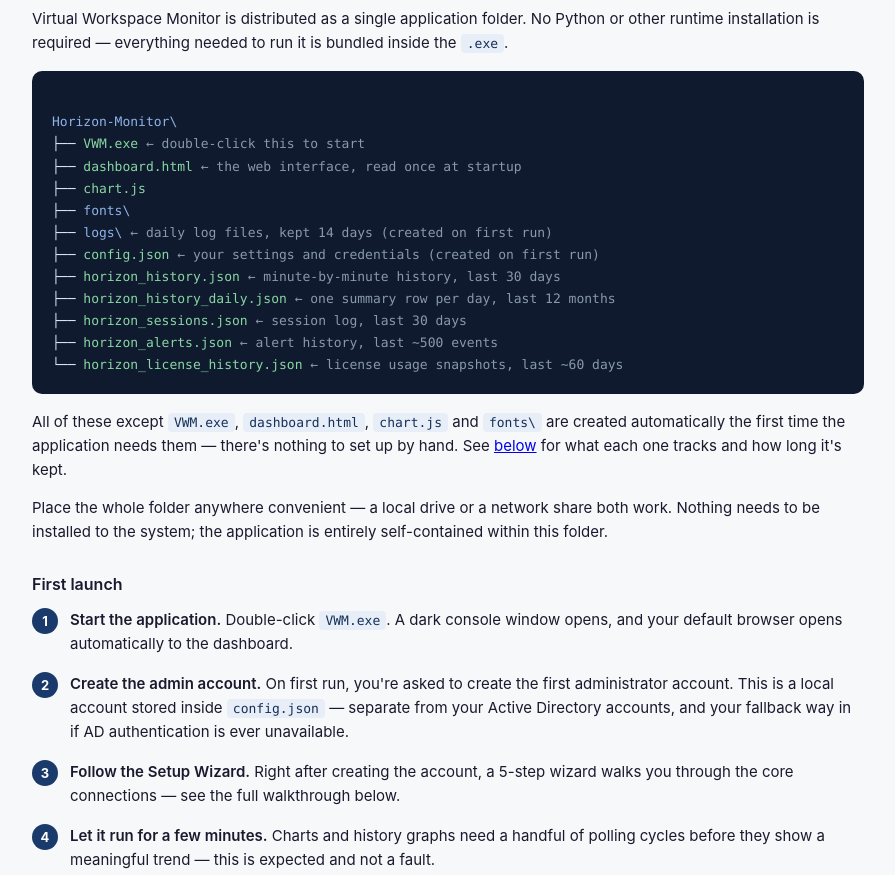
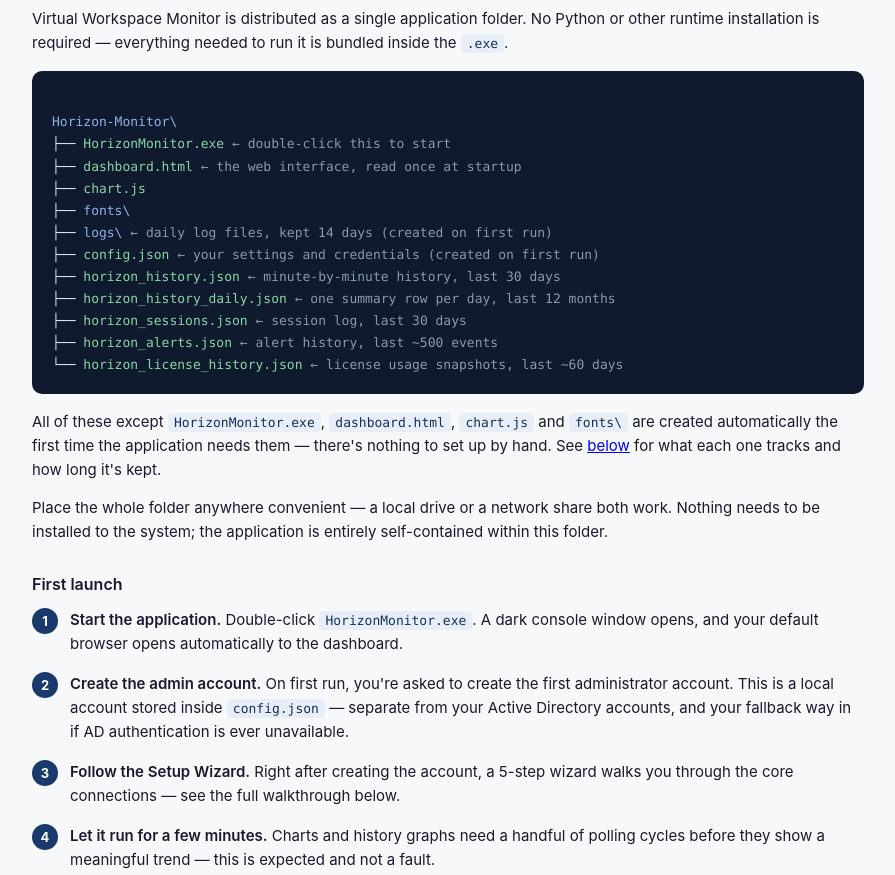
Before and after one commit to skynet-projects/virtual-workspace-monitor, a plain HTML site: page docs/Virtual-Workspace-Monitor-Manual.html in a window 1280 px wide. Shown: the part 1143-2018 px from the top of the page, without its empty margins (192-1087 px from the left). Drawn offline with Linux system fonts and the light colour scheme; a web font is replaced by a local one.

Commit message:
New version: 1.6.0

```diff
--- a/docs/Virtual-Workspace-Monitor-Manual.html
+++ b/docs/Virtual-Workspace-Monitor-Manual.html
@@ -103,7 +103,7 @@ footer strong{color:var(--text)}
     <p>A standalone monitoring dashboard for Omnissa Horizon environments — sessions, infrastructure, capacity, and alerts in one place.</p>
     <div class="meta">
       <div><strong>User Guide</strong></div>
-      <div>Covers v1.5.0</div>
+      <div>Covers v1.4.1</div>
       <div>Developed by Pascal Rijzinga</div>
     </div>
   </div>
@@ -146,7 +146,7 @@ footer strong{color:var(--text)}
     <p>Virtual Workspace Monitor is distributed as a single application folder. No Python or other runtime installation is required — everything needed to run it is bundled inside the <code>.exe</code>.</p>
     <div class="tree">
 <span class="d">Horizon-Monitor\</span>
-├── <span class="c">VWM.exe</span>          <span style="color:#8899aa">← double-click this to start</span>
+├── <span class="c">HorizonMonitor.exe</span>          <span style="color:#8899aa">← double-click this to start</span>
 ├── <span class="c">dashboard.html</span>            <span style="color:#8899aa">← the web interface, read once at startup</span>
 ├── <span class="c">chart.js</span>
 ├── <span class="d">fonts\</span>
@@ -158,12 +158,12 @@ footer strong{color:var(--text)}
 ├── <span class="c">horizon_alerts.json</span>        <span style="color:#8899aa">← alert history, last ~500 events</span>
 └── <span class="c">horizon_license_history.json</span> <span style="color:#8899aa">← license usage snapshots, last ~60 days</span>
     </div>
-    <p>All of these except <code>VWM.exe</code>, <code>dashboard.html</code>, <code>chart.js</code> and <code>fonts\</code> are created automatically the first time the application needs them — there's nothing to set up by hand. See <a href="#history-files">below</a> for what each one tracks and how long it's kept.</p>
+    <p>All of these except <code>HorizonMonitor.exe</code>, <code>dashboard.html</code>, <code>chart.js</code> and <code>fonts\</code> are created automatically the first time the application needs them — there's nothing to set up by hand. See <a href="#history-files">below</a> for what each one tracks and how long it's kept.</p>
     <p>Place the whole folder anywhere convenient — a local drive or a network share both work. Nothing needs to be installed to the system; the application is entirely self-contained within this folder.</p>
 
 <h3>First launch</h3>
     <ol class="steps">
-      <li><strong>Start the application.</strong> Double-click <code>VWM.exe</code>. A dark console window opens, and your default browser opens automatically to the dashboard.</li>
+      <li><strong>Start the application.</strong> Double-click <code>HorizonMonitor.exe</code>. A dark console window opens, and your default browser opens automatically to the dashboard.</li>
       <li><strong>Create the admin account.</strong> On first run, you're asked to create the first administrator account. This is a local account stored inside <code>config.json</code> — separate from your Active Directory accounts, and your fallback way in if AD authentication is ever unavailable.</li>
       <li><strong>Follow the Setup Wizard.</strong> Right after creating the account, a 5-step wizard walks you through the core connections — see the full walkthrough below.</li>
       <li><strong>Let it run for a few minutes.</strong> Charts and history graphs need a handful of polling cycles before they show a meaningful trend — this is expected and not a fault.</li>
@@ -229,7 +229,7 @@ footer strong{color:var(--text)}
     </div>
 
     <h3 id="history-files">Data files &amp; retention</h3>
-    <p>Virtual Workspace Monitor keeps its own history independently of Horizon itself, by polling on a schedule (interval configurable in Settings) and appending each result to a small set of local files next to <code>VWM.exe</code>. Nothing is sent anywhere else. Each file has a fixed retention window — older entries are automatically trimmed off so the files never grow indefinitely.</p>
+    <p>Virtual Workspace Monitor keeps its own history independently of Horizon itself, by polling on a schedule (interval configurable in Settings) and appending each result to a small set of local files next to <code>HorizonMonitor.exe</code>. Nothing is sent anywhere else. Each file has a fixed retention window — older entries are automatically trimmed off so the files never grow indefinitely.</p>
     <table class="ktable">
       <tr><th>File</th><th>What it tracks</th><th>Retention</th><th>Feeds into</th></tr>
       <tr><td><code>config.json</code></td><td>Connections, thresholds, branding, users — every setting on the Settings page. Passwords are DPAPI-encrypted, tied to the Windows account and machine that saved them.</td><td>Kept until changed</td><td>Everywhere</td></tr>
@@ -311,7 +311,7 @@ footer strong{color:var(--text)}
     <p>The Sessions and Machines tables have a CSV download button in the toolbar. It exports the currently filtered data as a CSV file with UTF-8 encoding and BOM for correct display in Excel. The filename includes the current date.</p>
     <h3>Quick actions</h3>
     <p>When At a Glance shows error machines, each machine name is clickable and opens the machine detail popup directly. A "Restart all" button restarts all error machines at once (with confirmation). When 3 or more machines are in PROVISIONING_ERROR simultaneously, a separate amber banner warns of a possible vCenter or storage issue.</p>
-    <p>Machines that are simply in between states — <em>Deleting</em> (an instant clone being refreshed after logoff), <em>Maintenance</em>, <em>Already used</em>, <em>Drain mode</em> — are listed separately in a grey "in a transitional state" block, with the actual state next to each name. They don't count as errors, don't get a Restart button and never raise an alert. Before 1.5.0 they were lumped in with the real errors, which made the count look worse than it was.</p>
+    <p>Machines that are simply in between states — <em>Deleting</em> (an instant clone being refreshed after logoff), <em>Maintenance</em>, <em>Already used</em>, <em>Drain mode</em> — are listed separately in a grey "in a transitional state" block, with the actual state next to each name. They don't count as errors, don't get a Restart button and never raise an alert. Before 1.4.1 they were lumped in with the real errors, which made the count look worse than it was.</p>
     <h3>Machine error alerts</h3>
     <p>The alert engine monitors machines for error states (Error, Agent unreachable, Agent config error, Customization error, Missing) and provisioning failures (Provisioning error). Both have configurable thresholds under Settings → Thresholds &amp; Alerts: the warning and critical thresholds for machine errors, and the bulk threshold for provisioning errors. When the bulk provisioning threshold is reached, a critical alert fires with the affected pool names, indicating a possible vCenter or storage problem. The Dashboard, the Machines tab and the alert engine all use the same list of what counts as an error, so the numbers agree with each other.</p>
     <h3>Print</h3>
@@ -459,15 +459,15 @@ footer strong{color:var(--text)}
     <p>If your vCenter contains hosts that aren't part of the VDI environment (file servers, application servers, etc.), you can filter them out under <strong>Settings → ESXi Specs → VDI Host Filter</strong>. Pick a cluster from the dropdown for a quick selection, or choose "Select hosts manually" for individual control. The filter applies globally — all widgets, charts, background loops, and machine/datastore lists show only data from the selected hosts. Set to "All hosts" to disable the filter.</p>
 
     <h3>Updating to a new version</h3>
-    <p>Replace <code>VWM.exe</code> and <code>dashboard.html</code> with the new versions and restart the application. <code>config.json</code>, the <code>horizon_*.json</code> files and the <code>logs\</code> folder are never touched by an update — your configuration and history carry over automatically.</p>
+    <p>Replace <code>HorizonMonitor.exe</code> and <code>dashboard.html</code> with the new versions and restart the application. <code>config.json</code>, the <code>horizon_*.json</code> files and the <code>logs\</code> folder are never touched by an update — your configuration and history carry over automatically.</p>
 
     <h3>Building from source</h3>
     <p>From the folder containing <code>horizon_monitor.py</code>, <code>dashboard.html</code>, and <code>build.bat</code> (not the folder where the app runs from):</p>
     <ol>
       <li>Run <code>.\build.bat</code> (with the <code>.bat</code> — PowerShell will complain about an unrecognized command without it).</li>
       <li>It asks one question: <em>"Is dit een build om te distribueren naar een andere omgeving...?"</em> Answer <strong>N</strong> to keep your own settings, passwords, and history (a normal update for yourself). Answer <strong>J</strong> for a clean build with none of that — for handing to someone else, who'll see the setup wizard on first launch.</li>
-      <li>The finished, ready-to-run package appears in a new <code>release\</code> folder — <code>VWM.exe</code>, <code>dashboard.html</code>, <code>chart.js</code>, <code>handleiding.html</code>, the <code>fonts\</code> folder, and (if you answered N) your own <code>config.json</code> and history files.</li>
-      <li>Copy the whole <code>release\</code> folder to wherever you want to run it, and start <code>VWM.exe</code>.</li>
+      <li>The finished, ready-to-run package appears in a new <code>release\</code> folder — <code>HorizonMonitor.exe</code>, <code>dashboard.html</code>, <code>chart.js</code>, <code>handleiding.html</code>, the <code>fonts\</code> folder, and (if you answered N) your own <code>config.json</code> and history files.</li>
+      <li>Copy the whole <code>release\</code> folder to wherever you want to run it, and start <code>HorizonMonitor.exe</code>.</li>
     </ol>
 
     <h3>Backing up</h3>
@@ -502,8 +502,8 @@ footer strong{color:var(--text)}
       <li><strong>Charts or history graphs look empty:</strong> normal shortly after first connecting. History needs a few polling cycles to build up before trends appear.</li>
       <li><strong>A connected service shows "Not connected":</strong> re-check the credentials for that specific service under Connections and use its <strong>Test Connection</strong> button — each integration is independent, so one failing doesn't affect the others.</li>
       <li><strong>Signing in keeps bringing you back to the login page:</strong> the server accepted your credentials but the browser didn't keep the session cookie. Open <em>Having trouble signing in?</em> on the login page — it checks whether your browser stores cookies for this address, whether the server answers, whether the clocks agree, and has a Copy button so you can send the result to whoever administers the monitor. Nine times out of ten it's a browser security mode or a group policy that blocks cookies for an IP address, or a proxy that needs an exception for this address and port.</li>
-      <li><strong>"Port 8383 is already in use" at startup:</strong> a second copy of the monitor is already running (check Task Manager), or another program has the port. The message waits for Enter so you can read it before the window closes. <code>listen_port</code> in config.json changes the port, or start with <code>VWM.exe --port 8384</code>.</li>
-      <li><strong>The dashboard or login page looks old after an update:</strong> since 1.5.0 both are sent with a no-cache header, so this shouldn't happen anymore. If it does, Ctrl+F5 once.</li>
+      <li><strong>"Port 8383 is already in use" at startup:</strong> a second copy of the monitor is already running (check Task Manager), or another program has the port. The message waits for Enter so you can read it before the window closes. <code>listen_port</code> in config.json changes the port, or start with <code>HorizonMonitor.exe --port 8384</code>.</li>
+      <li><strong>The dashboard or login page looks old after an update:</strong> since 1.4.1 both are sent with a no-cache header, so this shouldn't happen anymore. If it does, Ctrl+F5 once.</li>
       <li><strong>Usernames show as SIDs instead of names:</strong> Active Directory isn't connected, or the account couldn't be resolved. Confirm the AD connection under Settings, and use <strong>Restore names</strong> on the Session Log tab to re-resolve any that are missing.</li>
       <li><strong>No email reports arriving:</strong> confirm SMTP is configured and tested under Settings → Reporting, then use "Send daily report now" to send a test immediately and rule out a scheduling issue.</li>
       <li><strong>Disconnected-for time looks off:</strong> this is calculated the same way Horizon Admin does it — total session Duration minus the last actively-connected period — so it should always match what you see there.</li>
```
